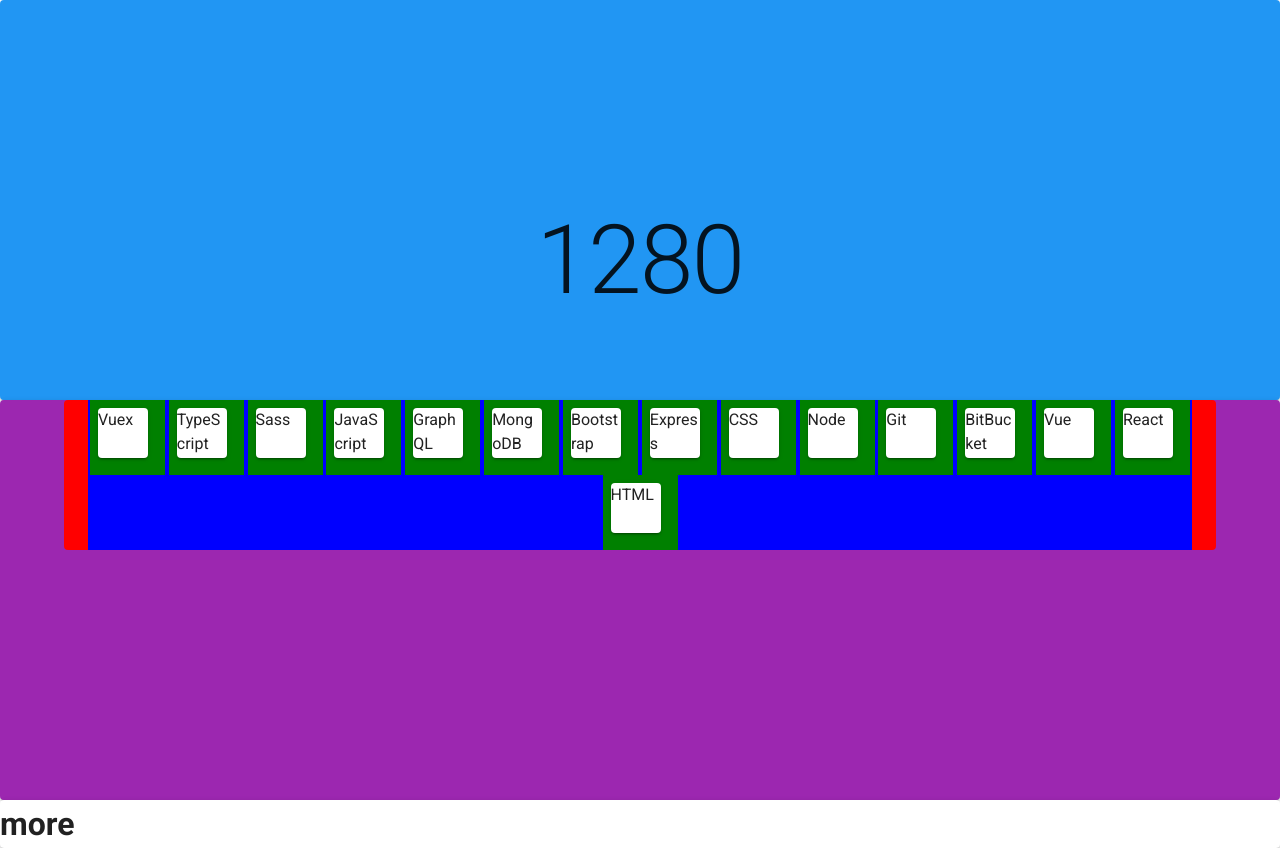
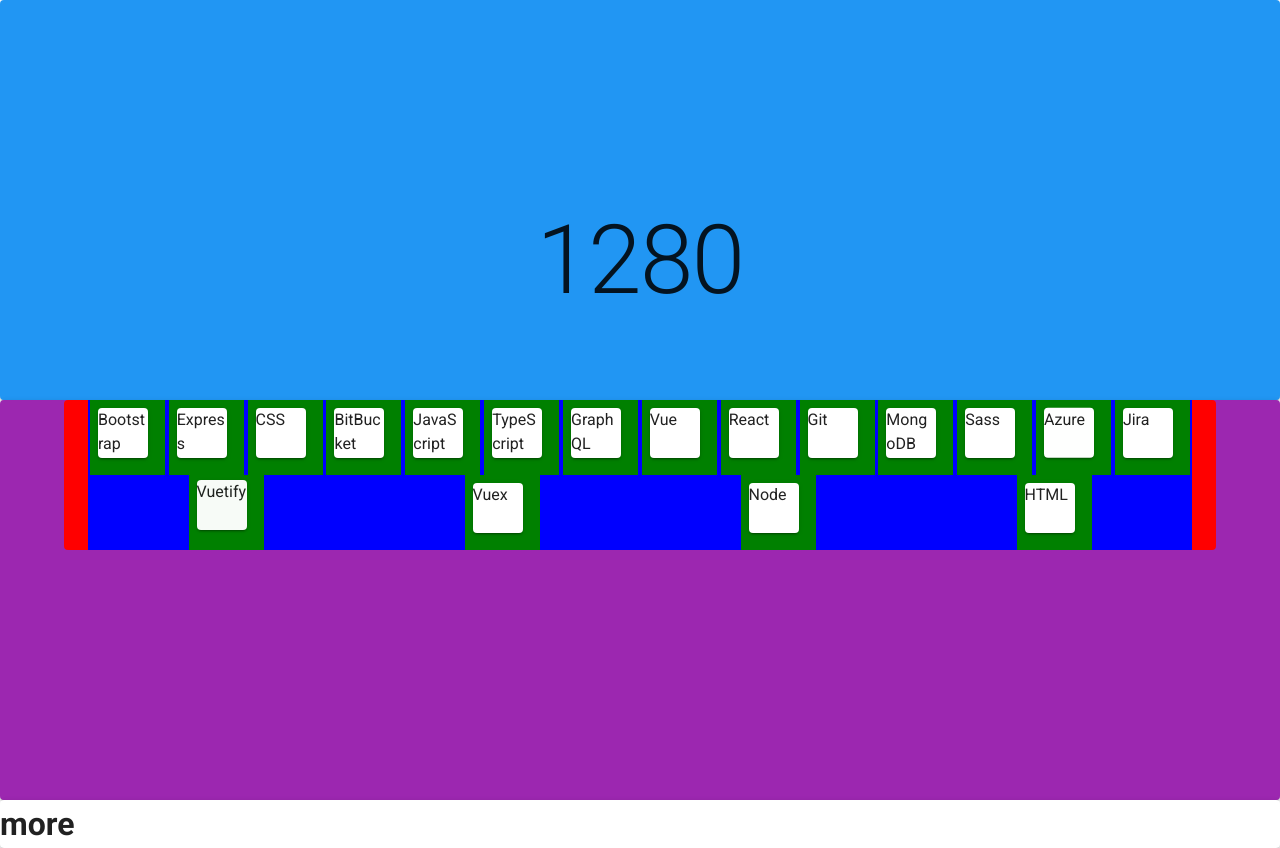
Before and after one commit to musicteachj/new-port, a Vue app: page / in a window 1280 px wide. Built offline with nearby package versions, Linux system fonts and the light colour scheme.

Commit message:
add more tech

```diff
--- a/src/views/Home.vue
+++ b/src/views/Home.vue
@@ -77,6 +77,9 @@ export default class Home extends Vue {
     {show: false, id: 13, tech: "Git"},
     {show: false, id: 14, tech: "Node"},
     {show: false, id: 15, tech: "BitBucket"},
+    {show: false, id: 16, tech: "Jira"},
+    {show: false, id: 17, tech: "Azure"},
+    {show: false, id: 18, tech: "Vuetify"},
   ]
 
   // COMPUTED -------------------------
```
